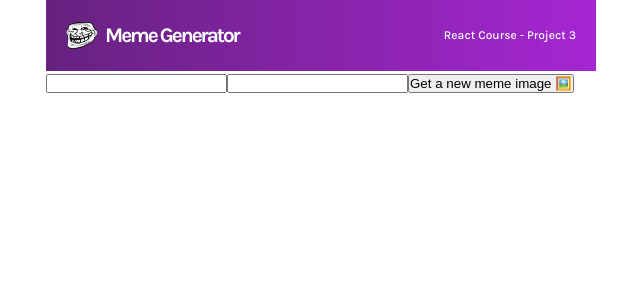
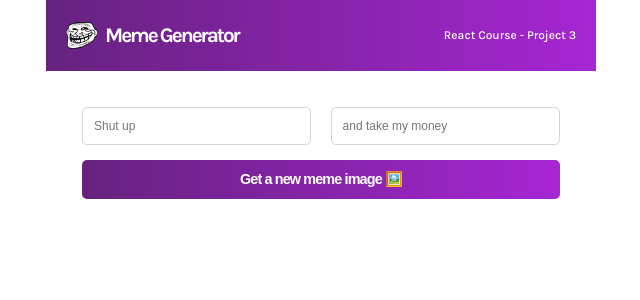
Before and after one commit to adex-badr18/scrimba-meme-generator, a React (Vite) app: page / in a window 1280 px wide. Shown: the top 300 px of the page, without its empty margins (319-959 px from the left). Built offline with nearby package versions, Linux system fonts and the light colour scheme.

Commit message:
Refactor & style MemeForm component

```diff
--- a/src/App.css
+++ b/src/App.css
@@ -35,3 +35,39 @@ nav {
     font-size: 0.75rem;
     line-height: 0.94em;
 }
+
+/* Meme form component */
+.memeform--container {
+    padding: 2.25em;
+}
+
+.memeform {
+    display: flex;
+    flex-direction: column;
+    gap: 0.94em;
+}
+
+.memeform--inputs {
+    display: flex;
+    justify-content: space-between;
+}
+
+.memeform--input {
+    font-size: 0.75rem;
+    padding: 11px;
+    border-radius: 5px;
+    border: 1px solid #D5D4D8;
+    width: 48%;
+}
+
+.memeform--get-image-btn {
+    width: 100%;
+    padding: 11px 0;
+    font-size: .9rem;
+    font-weight: 600;
+    background: linear-gradient(90deg, #672280 1.18%, #A626D3 100%);
+    color: #FFFFFF;
+    letter-spacing: -0.06em;
+    border: unset;
+    border-radius: 5px;
+}
--- a/src/components/MemeForm.jsx
+++ b/src/components/MemeForm.jsx
@@ -1,10 +1,12 @@
 export default function MemeForm() {
     return (
-        <section className="meme-form-container">
-            <form action="#" className="meme--form">
-                <input type="text" className="meme--input" />
-                <input type="text" className="meme--input" />
-                <button className="meme--get-image-btn">Get a new meme image 🖼️</button>
+        <section className="memeform--container">
+            <form action="#" className="memeform">
+                <div className="memeform--inputs">
+                    <input type="text" className="memeform--input" aria-label="" placeholder="Shut up" />
+                    <input type="text" className="memeform--input" aria-label="" placeholder="and take my money" />
+                </div>
+                <button className="memeform--get-image-btn">Get a new meme image 🖼️</button>
             </form>
         </section>
     )
```
